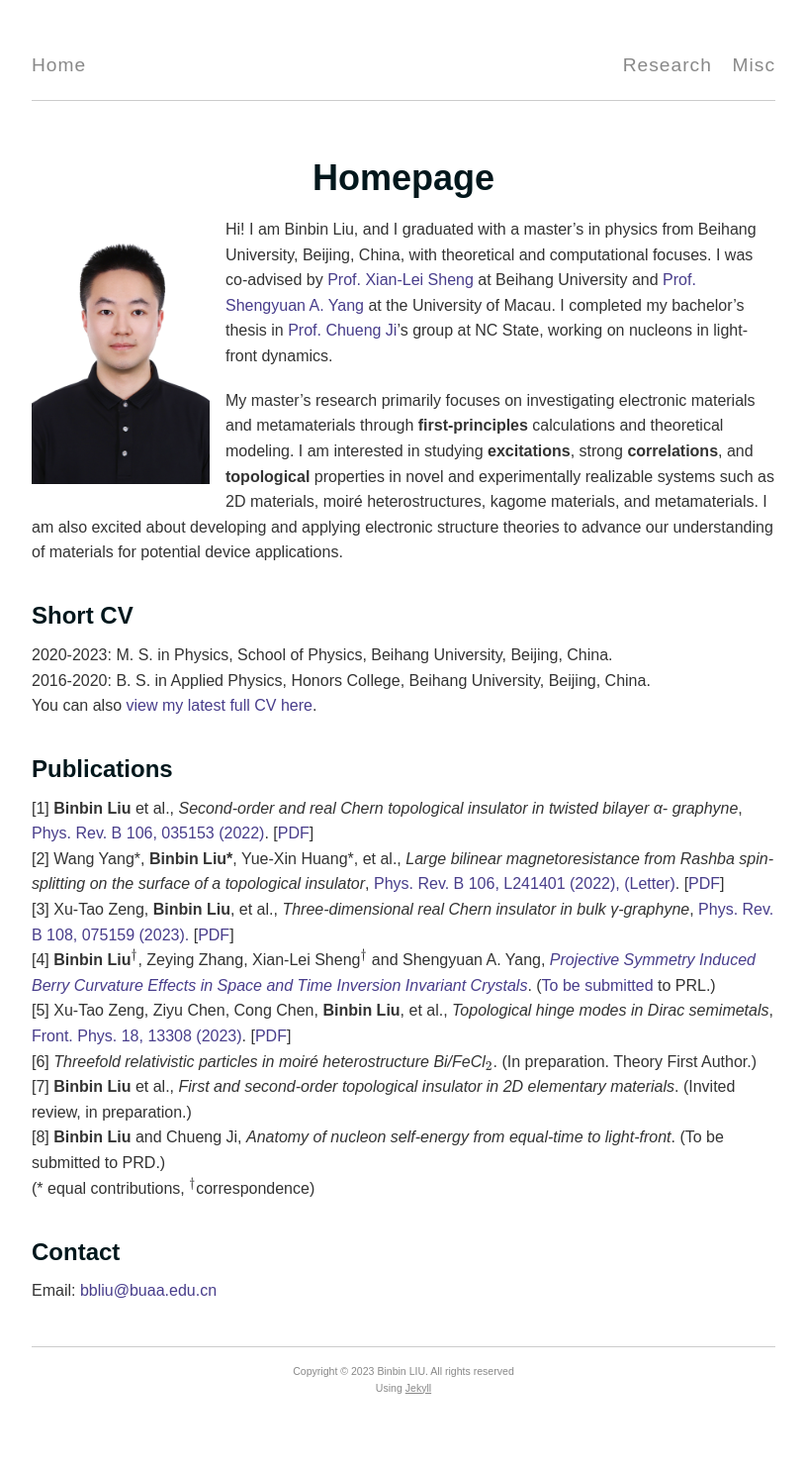
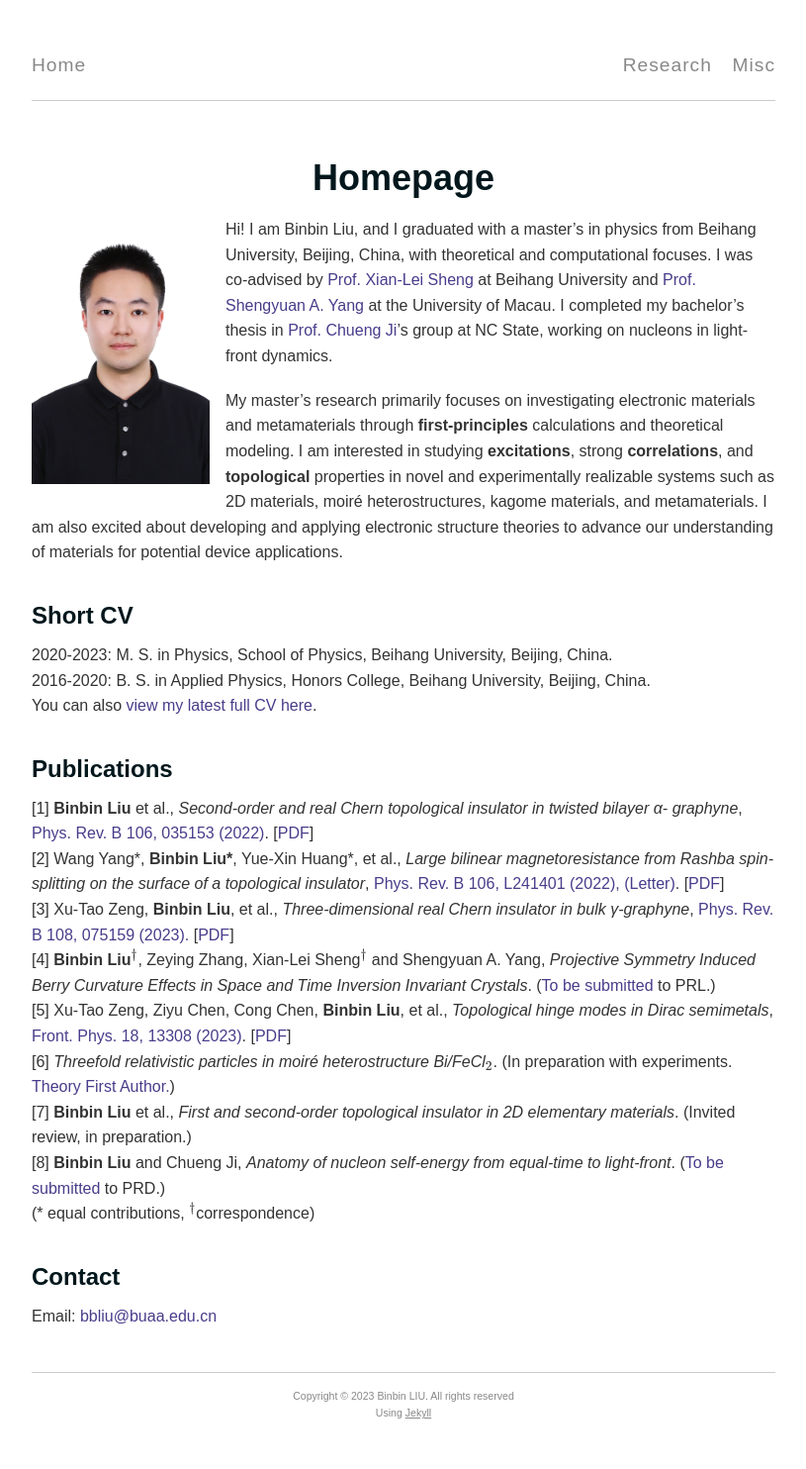
Before and after one commit to LIU-Binbin/LIU-Binbin.github.io, a Jekyll site: the page built from index.md, in a window 1280 px wide. Shown: the whole page at 99% size, without its empty margins (232-1047 px from the left). Built offline with Jekyll 4.4.1, drawn with Linux system fonts in a browser that asks for light colours; nearby versions of some CDN libraries; before the commit the page ends 1458 px from its top, so only the background shows below that.

Commit message:
update publications

```diff
--- a/index.md
+++ b/index.md
@@ -23,13 +23,13 @@ You can also [view my latest full CV here](assets/CV_Binbin_Liu.pdf).
 graphyne_, [Phys. Rev. B 106, 035153 (2022)](https://journals.aps.org/prb/abstract/10.1103/PhysRevB.106.035153). [[PDF](https://arxiv.org/pdf/2208.00115.pdf)]<br />
 [2] Wang Yang\*, **Binbin Liu\***, Yue-Xin Huang\*, et al., _Large bilinear magnetoresistance from Rashba spin-splitting on the surface of a topological insulator_, [Phys. Rev. B 106, L241401 (2022), (Letter)](https://journals.aps.org/prb/abstract/10.1103/PhysRevB.106.L241401). [[PDF](https://arxiv.org/pdf/2209.07666.pdf)] <br />
 [3] Xu-Tao Zeng, **Binbin Liu**, et al., _Three-dimensional real Chern insulator in bulk γ-graphyne_, [Phys. Rev. B 108, 075159 (2023).](https://journals.aps.org/prb/abstract/10.1103/PhysRevB.108.075159) [[PDF](https://arxiv.org/pdf/2302.13090.pdf)]<br />
-[4] **Binbin Liu$$^†$$**, Zeying Zhang, Xian-Lei Sheng$$^†$$ and Shengyuan A. Yang, [_Projective Symmetry Induced Berry Curvature Effects in Space and Time Inversion Invariant Crystals_](/ResearchHighlights/#noncenter). ([To be submitted](/assets/publications/MomentumNonCenteredInv_main_Sup_07.pdf) to PRL.)  <br />
+[4] **Binbin Liu$$^†$$**, Zeying Zhang, Xian-Lei Sheng$$^†$$ and Shengyuan A. Yang, _Projective Symmetry Induced Berry Curvature Effects in Space and Time Inversion Invariant Crystals_. ([To be submitted](/assets/publications/MomentumNonCenteredInv_main_Sup_07.pdf) to PRL.)  <br />
 [5] Xu-Tao Zeng, Ziyu Chen, Cong Chen, **Binbin Liu**, et al., _Topological hinge modes in Dirac semimetals_, [Front. Phys. 18, 13308 (2023)](https://link.springer.com/article/10.1007/s11467-022-1221-y). [[PDF](https://arxiv.org/pdf/2203.05168.pdf)]<br />
-[6] _Threefold relativistic particles in moiré heterostructure Bi/FeCl$$_{2}$$_. (In preparation. Theory First Author.)<br />
+[6] _Threefold relativistic particles in moiré heterostructure Bi/FeCl$$_{2}$$_. (In preparation with experiments. [Theory First Author.](/assets/publications/Moire_Bi.pdf))<br />
 [7] **Binbin Liu** et al., _First and second-order topological insulator in 2D elementary materials_.
 (Invited review, in preparation.) <br />
 [8] **Binbin Liu** and Chueng Ji, _Anatomy of nucleon self-energy from equal-time to light-front_.
-(To be submitted to PRD.) <br />
+([To be submitted](/assets/publications/Anatomy_LFI.pdf) to PRD.) <br />
 (* equal contributions, $$^†$$correspondence) <br />
 
 
```
Also changed, not shown: ResearchHighlights.md (+1 -1 lines), 10 other files.
